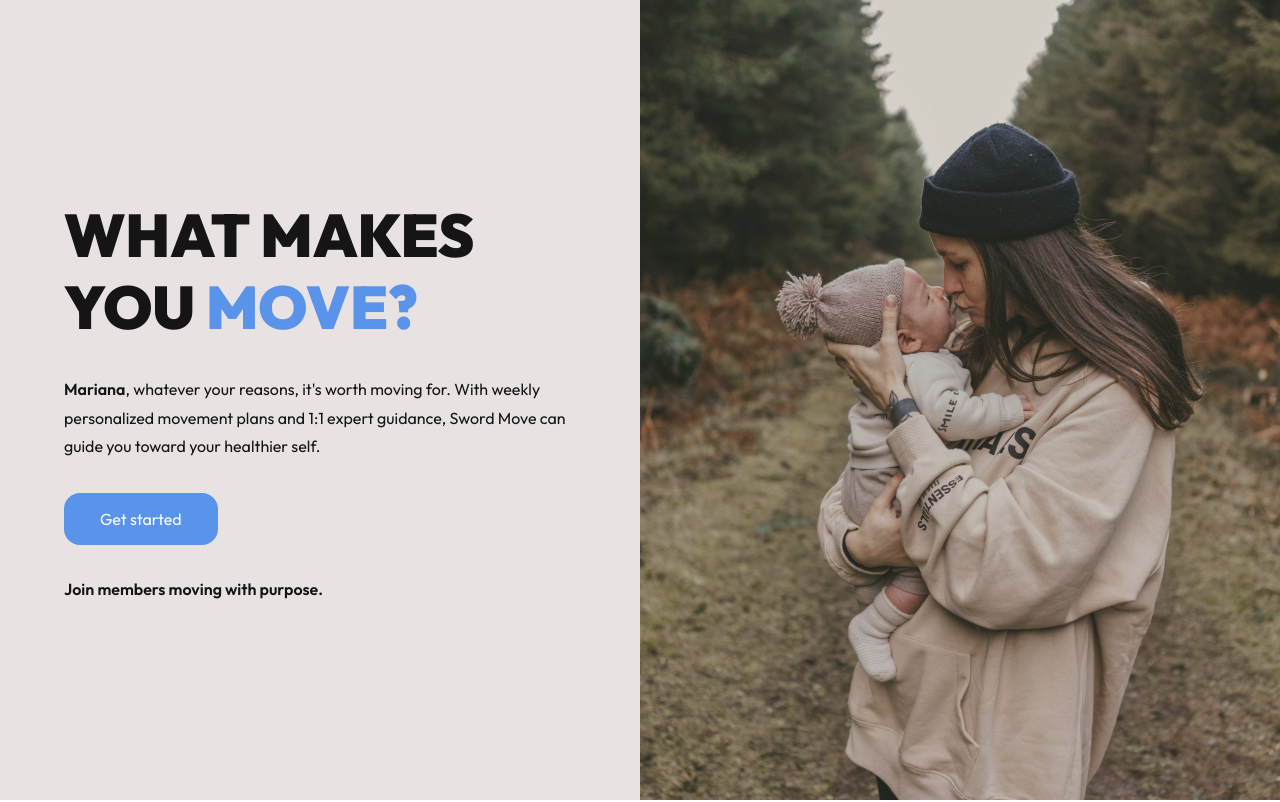
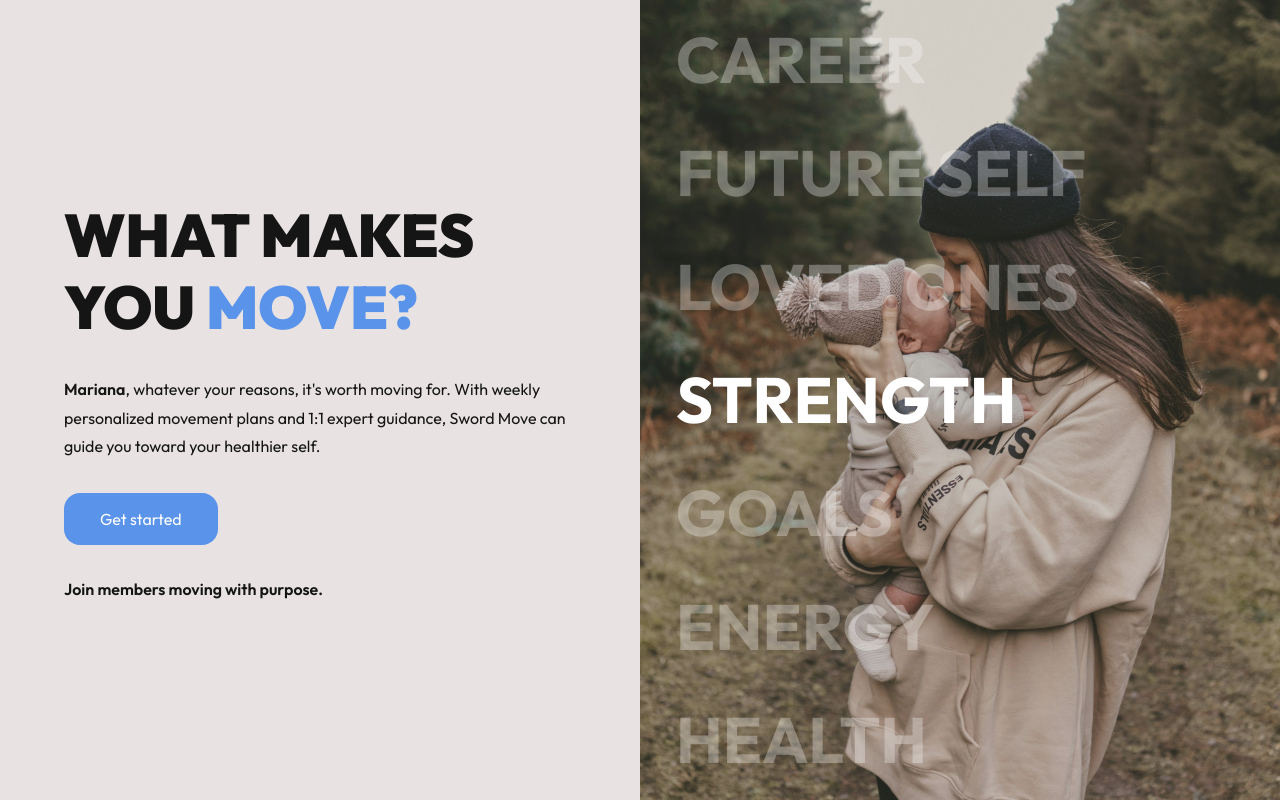
Before and after one commit to ebmoutinho/sword-move, a React (Vite) app: page / in a window 1280 px wide. Shown: the top 802 px of the page. Built offline with nearby package versions, Linux system fonts and the light colour scheme.

Commit message:
SH-012: Added alt to Images, added animation to HeroLeftContent h1 & word animation in the HeroRightSection

```diff
--- a/src/components/molecules/card/Card.tsx
+++ b/src/components/molecules/card/Card.tsx
@@ -13,15 +13,16 @@ import {
 
 interface CardProps {
     id: number;
-    image: string;
+    imageUrl: string;
+    alt: string;
     title: string;
     description: string;
 }
 
-const Card: React.FC<CardProps> = ({ id, image, title, description }) => {
+const Card: React.FC<CardProps> = ({ id, imageUrl, alt, title, description }) => {
     return (
         <CardWrapper data-testid="card">
-            <Image src={image} />
+            <Image src={imageUrl} alt={alt} />
 
             <LineSeparatorAndPillWrapper data-test="LineSeparatorAndPillWrapper">
                 <LineSeparator data-test="LineSeparator" />
--- a/src/components/molecules/hero-left-content/HeroLeftContent.tsx
+++ b/src/components/molecules/hero-left-content/HeroLeftContent.tsx
@@ -17,7 +17,7 @@ const HeroLeftContent: React.FC = () => {
         <HeroLeftContentWrapper data-testid="hero-left-content">
             <Title>
                 {HeroLeftContentEnum.Title01}
-                <CustomizableSpan color="var(--color-blue-light)">
+                <CustomizableSpan animate color="var(--color-blue-light)">
                     {HeroLeftContentEnum.Title02}
                 </CustomizableSpan>
             </Title>
--- a/src/components/molecules/hero-right-content/HeroRightContent.styles.ts
+++ b/src/components/molecules/hero-right-content/HeroRightContent.styles.ts
@@ -10,3 +10,18 @@ export const Image = styled.img`
     object-fit: cover;
     filter: opacity(0.9);
 `;
+
+export const WordsWrapper = styled.div`
+    display: flex;
+    flex-direction: column;
+    justify-content: space-between;
+    height: 100%;
+    padding: var(--spacing-12) var(--spacing-36);
+    position: absolute;
+`;
+
+export const Word = styled.h1`
+    font-size: 4rem; //64px
+    font-weight: 700;
+    color: var(--color-white);
+`;
--- a/src/components/molecules/hero-right-content/HeroRightContent.tsx
+++ b/src/components/molecules/hero-right-content/HeroRightContent.tsx
@@ -1,13 +1,49 @@
-import React from "react";
+import React, { useEffect, useState } from "react";
 
 import momAndBabyPhoto from "../../../assets/photos/mom-and-baby.jpg";
 
-import { HeroRightContentWrapper, Image } from "./HeroRightContent.styles";
+import { HeroRightContentWrapper, Image, Word, WordsWrapper } from "./HeroRightContent.styles";
 
-const HeroRightContent: React.FC = () => {
+interface HeroRightContentProps {
+    heroRightContentData: string[];
+}
+
+const HeroRightContent: React.FC<HeroRightContentProps> = ({ heroRightContentData: words }) => {
+    const [activeWordIndex, setActiveWordIndex] = useState(0);
+
+    useEffect(() => {
+        //calls setActiveWordIndex with 1.5seconds of delay between each call
+        const interval = setInterval(() => {
+            setActiveWordIndex((previousIndex) => {
+                if (previousIndex === words.length - 1) {
+                    return 0;
+                } else {
+                    return previousIndex + 1;
+                }
+            });
+        }, 1500);
+
+        return () => clearInterval(interval);
+    }, [words]);
+
     return (
         <HeroRightContentWrapper>
-            <Image src={momAndBabyPhoto} />
+            <Image src={momAndBabyPhoto} alt="woman holding her baby in the outdoors" />
+
+            <WordsWrapper>
+                {words?.map((word: string, index: number) => {
+                    return (
+                        <Word
+                            key={`${word}-${index}`}
+                            style={{
+                                opacity: index === activeWordIndex ? 1 : 0.3,
+                            }}
+                        >
+                            {word}
+                        </Word>
+                    );
+                })}
+            </WordsWrapper>
         </HeroRightContentWrapper>
     );
 };
--- a/src/components/organisms/card-book/CardBook.tsx
+++ b/src/components/organisms/card-book/CardBook.tsx
@@ -18,7 +18,8 @@ const CardBook: React.FC<CardBookProps> = ({ cardData }) => {
                     <Card
                         key={`${card.id}-${index}`}
                         id={card.id}
-                        image={card.imageUrl}
+                        imageUrl={card.imageUrl}
+                        alt={card.alt}
                         title={card.title}
                         description={card.description}
                     />
--- a/src/components/organisms/hero-section/HeroSection.tsx
+++ b/src/components/organisms/hero-section/HeroSection.tsx
@@ -1,4 +1,6 @@
 import React from "react";
+
+import { heroRightContentData } from "../../../data/hero-right-content-data";
 
 import HeroLeftContent from "../../molecules/hero-left-content/HeroLeftContent";
 import HeroRightContent from "../../molecules/hero-right-content/HeroRightContent";
@@ -13,7 +15,7 @@ const HeroSection: React.FC = () => {
             </LeftColumn>
 
             <RightColumn data-test="RightColumn">
-                <HeroRightContent />
+                <HeroRightContent heroRightContentData={heroRightContentData} />
             </RightColumn>
         </HeroSectionWrapper>
     );
--- a/src/data/card-data.ts
+++ b/src/data/card-data.ts
@@ -4,18 +4,21 @@ export const cardData: CardType[] = [
     {
         id: 1,
         imageUrl: "/src/assets/photos/getting-started-01.jpg",
+        alt: "woman working on her computer at home desk",
         title: "Share a little about yourself",
         description: "We'll learn about your goals, motivation and lifestyle.",
     },
     {
         id: 2,
         imageUrl: "/src/assets/photos/getting-started-02.jpg",
+        alt: "woman looking at her cellphone at her home desk",
         title: "Match with a Physical Health Specialist",
         description: "You'll work together to set the right plan to help you achieve your 'why'.",
     },
     {
         id: 3,
         imageUrl: "/src/assets/photos/getting-started-03.jpg",
+        alt: "woman exercising in her mat at home",
         title: "Receive a tailored weekly Move Plan",
         description: "With achievable activities and daily step goals that evolve as you do.",
     },
--- /dev/null
+++ b/src/data/hero-right-content-data.ts
@@ -0,0 +1,9 @@
+export const heroRightContentData: string[] = [
+    "CAREER",
+    "FUTURE SELF",
+    "LOVED ONES",
+    "STRENGTH",
+    "GOALS",
+    "ENERGY",
+    "HEALTH",
+];
--- a/src/styles/shared.styles.ts
+++ b/src/styles/shared.styles.ts
@@ -1,11 +1,26 @@
-import styled from "styled-components";
+import styled, { css, keyframes } from "styled-components";
 
 interface CustomizableSpanStylingProps {
     fontWeight?: number;
     color?: string;
+    animate?: boolean;
 }
 
-export const CustomizableSpan = styled.span<CustomizableSpanStylingProps>`
+export const CustomizableSpan = styled.span.withConfig({
+    shouldForwardProp: (prop) => !["fontWeight", "animate"].includes(prop),
+})<CustomizableSpanStylingProps>`
     font-weight: ${({ fontWeight }) => (fontWeight ? fontWeight : "inherit")};
     color: ${({ color }) => (color ? color : "inherit")};
+
+    ${({ animate }) =>
+        animate &&
+        css`
+            cursor: pointer;
+            display: inline-block;
+            transition: all 300ms ease-in-out;
+
+            &:hover {
+                transform: scale(1.05);
+            }
+        `}
 `;
--- a/src/types/Card.types.ts
+++ b/src/types/Card.types.ts
@@ -1,6 +1,7 @@
 export interface CardType {
     id: number;
     imageUrl: string;
+    alt: string;
     title: string;
     description: string;
 }
```
Also changed, not shown: 2 other files (tests, documents, lock files or other folders).
